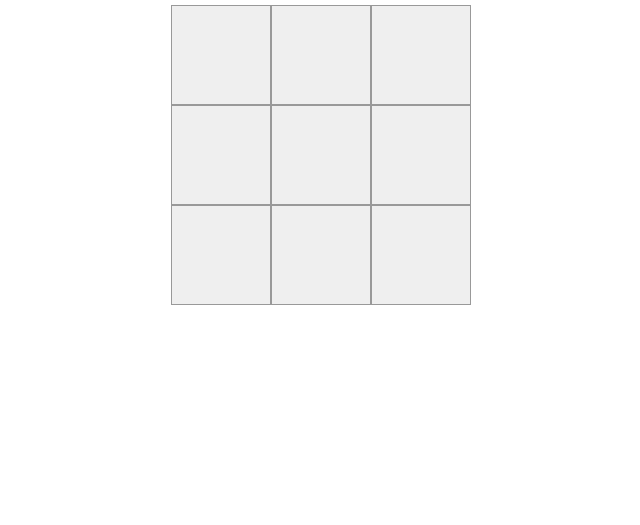
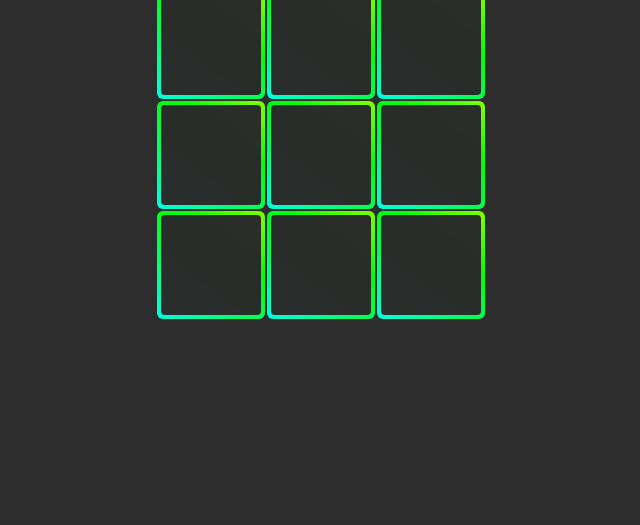
Before and after one commit to DpastoreSynthforgestudios/Dom-s-Projects, a plain HTML site: page Cursor/Tic Tac Toe/Index.html in a window 1280 px wide. Shown: the part 291-816 px from the top of the page, without its empty margins (327-967 px from the left). Drawn offline with Linux system fonts and the light colour scheme.

Commit message:
Enhance Tic Tac Toe styles in styles.css by adding a background color, refining square styles with gradient effects, and adjusting animation durations for improved visual appeal.

```diff
--- a/Cursor/Tic Tac Toe/styles.css
+++ b/Cursor/Tic Tac Toe/styles.css
@@ -1,10 +1,16 @@
+body {
+    background-color: #2a2a2afb;
+}
+
 .main-container {
     display: flex;
     flex-direction: column;
     justify-content: center;
     align-items: center;
-    height: 100vh; /* Full viewport height */
-    width: 100vw;  /* Full viewport width */
+    height: 100vh;
+    /* Full viewport height */
+    width: 100vw;
+    /* Full viewport width */
 }
 
 .gradient-text {
@@ -15,9 +21,10 @@
     background-clip: text;
     -webkit-background-clip: text;
     color: transparent;
-    animation: gradient-shift 10s linear infinite;
+    animation: gradient-shift 5s linear infinite;
     text-align: center;
-    margin-bottom: 20px; /* Add a gap below the text */
+    margin-bottom: 20px;
+    /* Add a gap below the text */
 }
 
 @keyframes gradient-shift {
@@ -44,14 +51,74 @@
     flex-direction: row;
 }
 
-.square {
-    height: 100px;
-    width: 100px;
-    border: 1px solid #999;
-}
+
 
 .board-container {
     display: flex;
     justify-content: center;
     align-items: center;
 }
+
+.square {
+    width: 100px;
+    height: 100px;
+    margin: 5px;
+    position: relative;
+    cursor: pointer;
+    background-color: #2a2a2afb;
+    display: flex;
+    justify-content: center;
+    align-items: center;
+    font-size: 2.5rem;
+    color: white;
+    border: none;
+    border-radius: 4px;
+    z-index: 1;
+}
+
+.square::before {
+    content: '';
+    position: absolute;
+    inset: -4px;
+    background: linear-gradient(
+        217deg,
+        red,
+        yellow,
+        rgb(0, 255, 0),
+        rgb(0, 255, 229),
+        rgb(149, 0, 255),
+        rgb(255, 0, 255),
+        red
+    );
+    background-size: 400% 400%;
+    animation: moveGradient 15s ease infinite;
+    border-radius: 6px;
+    z-index: -1;
+}
+
+.square::after {
+    content: '';
+    position: absolute;
+    inset: 0;
+    background: #2a2a2afb;
+    border-radius: 4px;
+    z-index: -1;
+}
+
+@keyframes moveGradient {
+    0% {
+        background-position: 0% 0%;
+    }
+    25% {
+        background-position: 100% 0%;
+    }
+    50% {
+        background-position: 100% 100%;
+    }
+    75% {
+        background-position: 0% 100%;
+    }
+    100% {
+        background-position: 0% 0%;
+    }
+}
```
